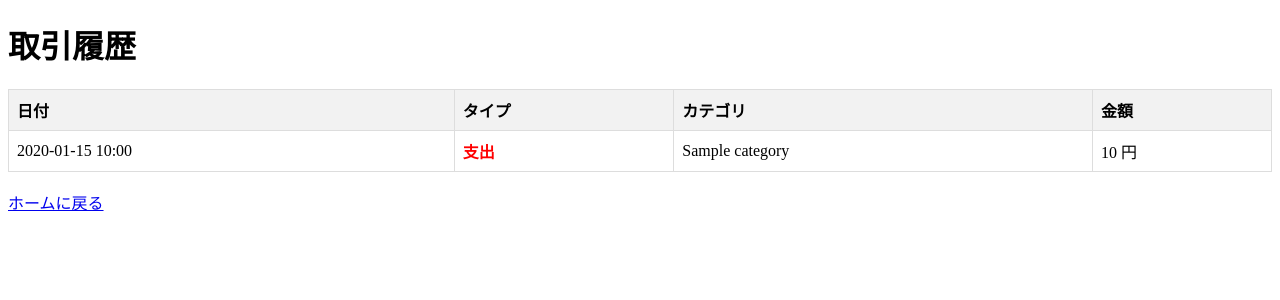
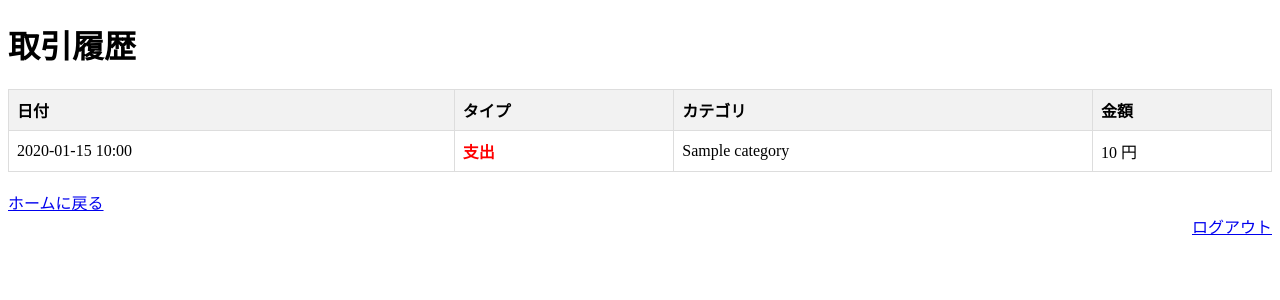
Before and after one commit to hirobow522/kakeibo50, a Flask app: page /history in a window 1280 px wide. Shown: the top 300 px of the page. Run offline with Flask 3, Linux system fonts and the light colour scheme; a user stored in the database is signed in; a database or web service that is not in the repository returns one stand-in record (values such as "Sample title"); some libraries are stand-ins or nearby versions.

Commit message:
Update history.html

```diff
--- a/templates/history.html
+++ b/templates/history.html
@@ -35,5 +35,10 @@
     </table>
     <br>
     <a href="{{ url_for('index') }}">ホームに戻る</a>
+    {% if current_user.is_authenticated %}
+      <div style="text-align: right;">
+        <a href="{{ url_for('logout') }}">ログアウト</a>
+      </div>
+    {% endif %}
 </body>
 </html>
```
